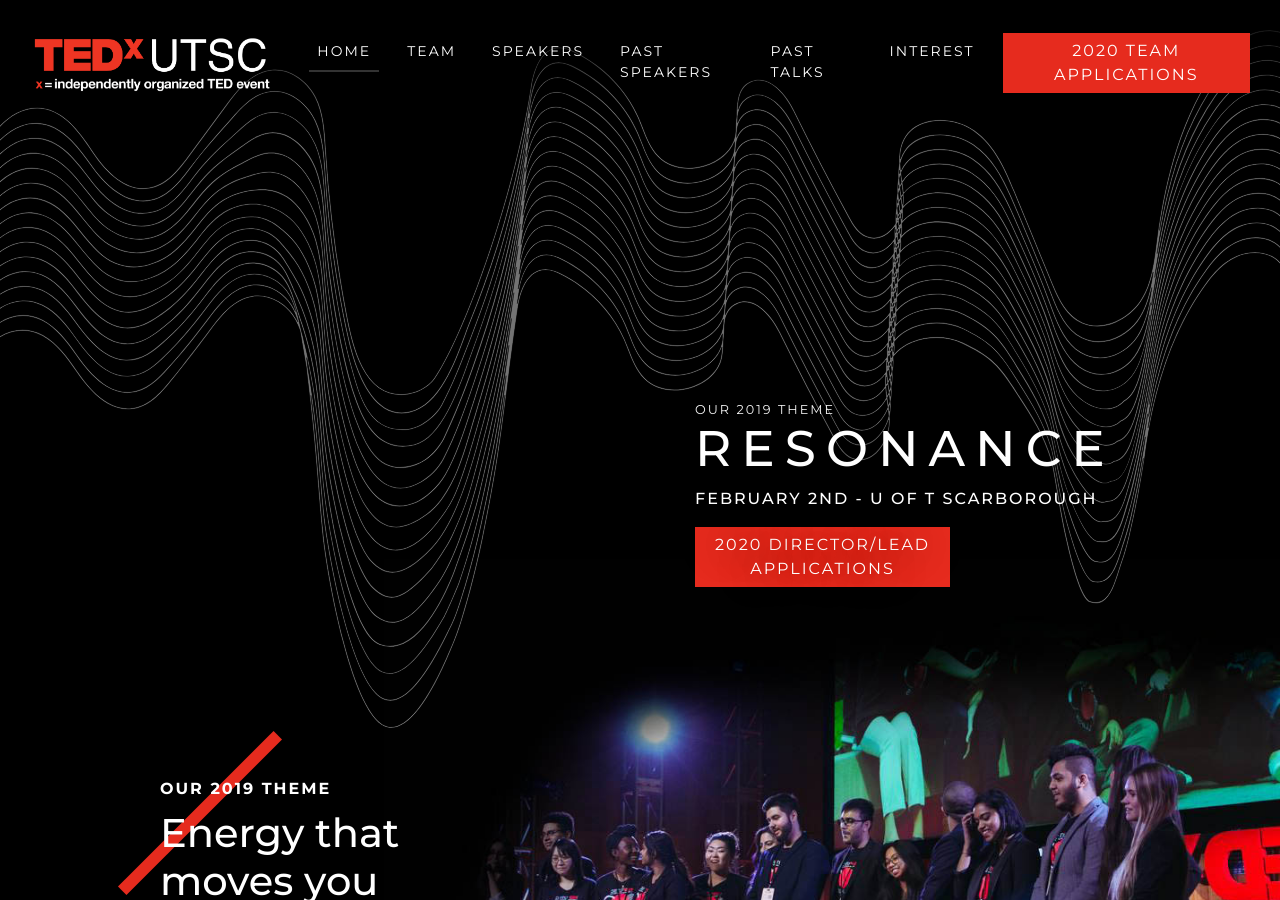
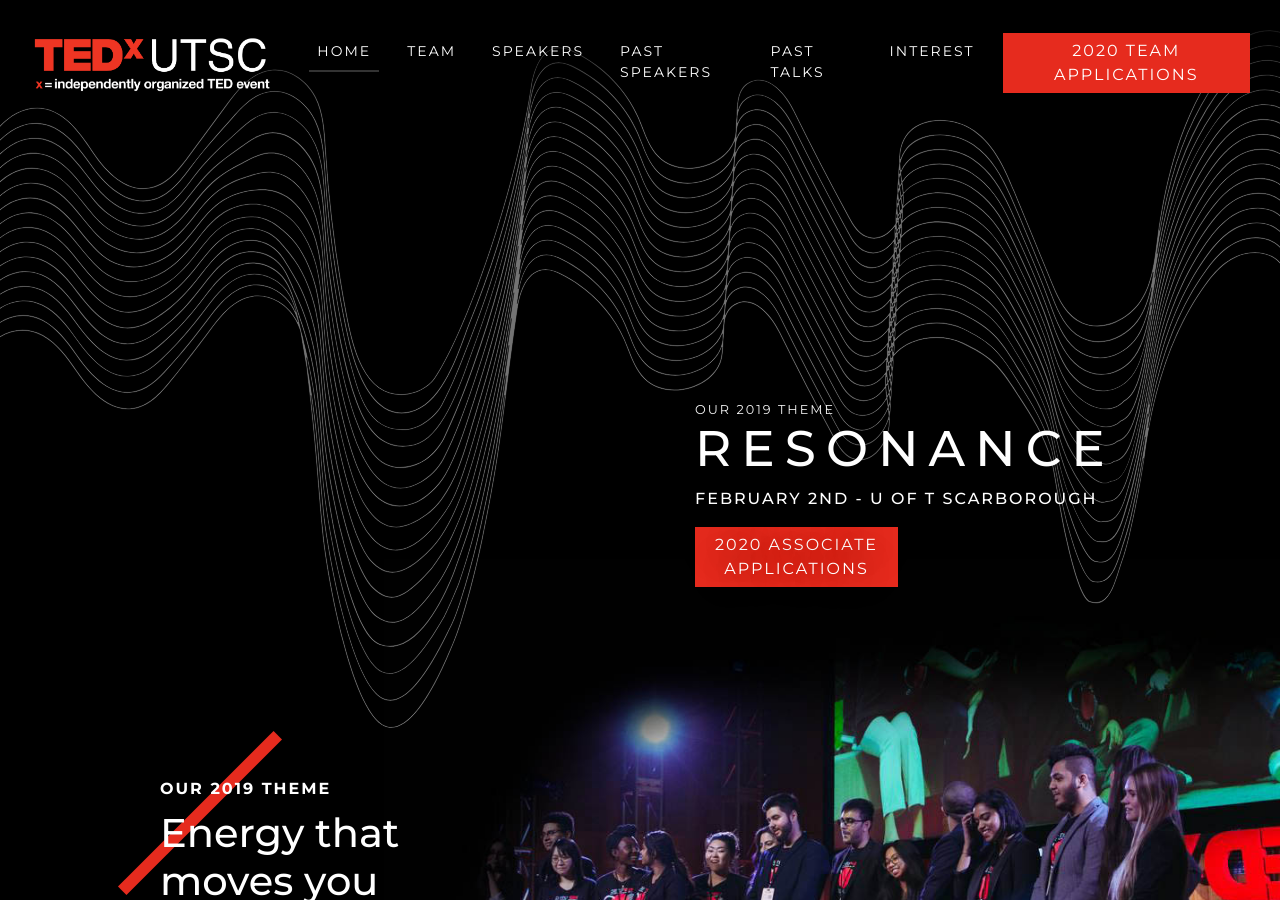
Before and after one commit to junthehacker/tedxutsc, a Jekyll site: the page built from index.html, in a window 1280 px wide and 900 px high. Built offline with Jekyll 4.4.1, drawn with Linux system fonts in a browser that asks for light colours.

Commit message:
changed button on home page

```diff
--- a/_includes/home_header.html
+++ b/_includes/home_header.html
@@ -7,8 +7,8 @@
             <small>our 2019 theme</small>
             <h1>{{ page.event_title }}</h1>
             <p>{{ page.event_subtitle }}</p>
-            <a class="btn btn-primary" href="{{ site.baseurl }}/director-lead-application.html">
-                2020 Director/Lead<br/>Applications
+            <a class="btn btn-primary" href="{{ site.baseurl }}/associate-application.html">
+                2020 Associate<br/>Applications
             </a>
         </div>
     </div>
```
